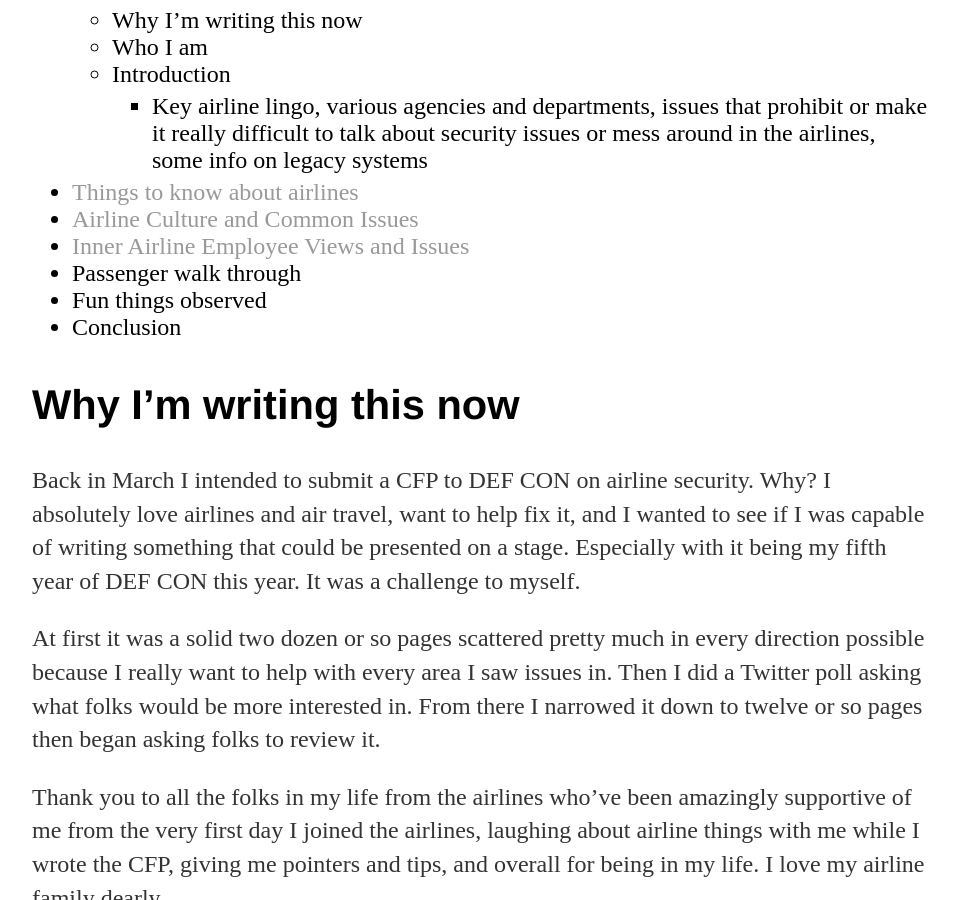
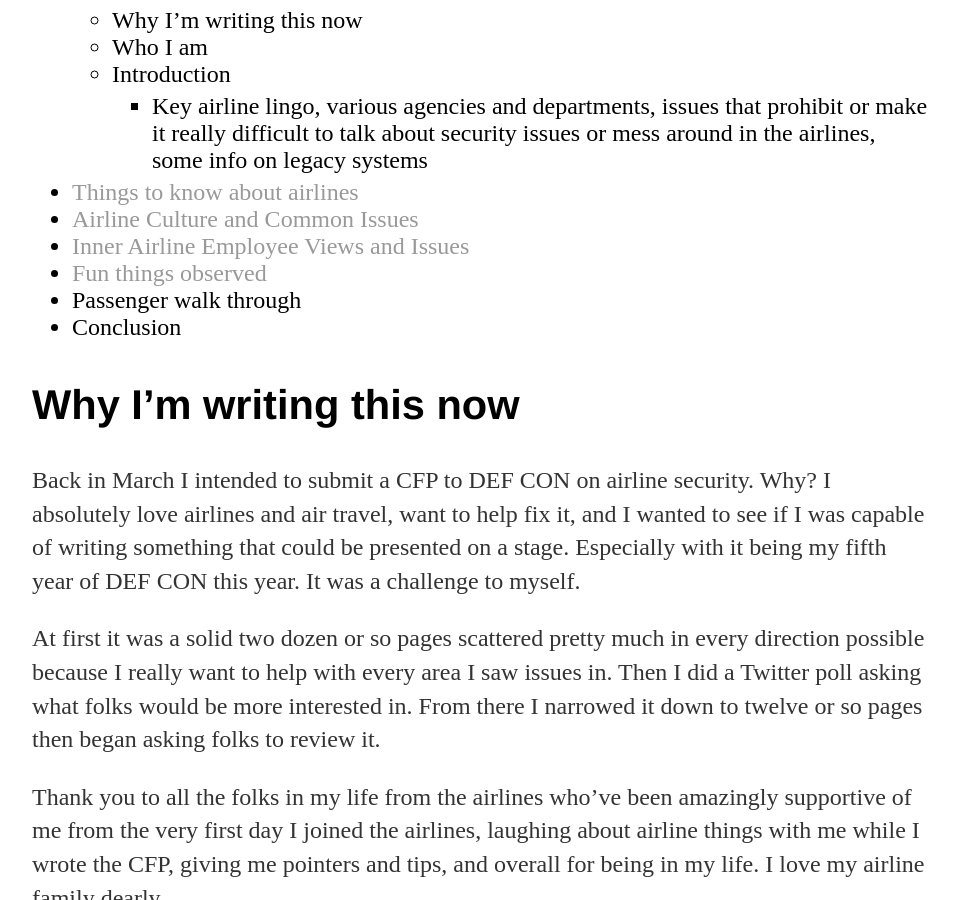
Before and after one commit to Avizc/avizc.github.io, a Jekyll site: the page built from _posts/2017-07-08-play-date-at-airlines-part-1.md, in a window 1280 px wide and 900 px high, scrolled down 893 px. Shown: the whole window, without its empty margins (160-1118 px from the left). Built offline with Jekyll 4.4.1, drawn with Linux system fonts in a browser that asks for light colours; part of the change alters nothing that is shown.

```diff
--- a/_posts/2017-07-08-play-date-at-airlines-part-1.md
+++ b/_posts/2017-07-08-play-date-at-airlines-part-1.md
@@ -21,8 +21,8 @@ If folks actually enjoy this series I’ll do it for other areas of the airlines
 * [Things to know about airlines](https://avizc.github.io/2017/07/08/play-date-at-airlines-part-2.html)
 * [Airline Culture and Common Issues](https://avizc.github.io/2017/07/08/play-date-at-airlines-part-3.html)
 * [Inner Airline Employee Views and Issues](https://avizc.github.io/2017/07/10/play-date-at-airlines-part-4.html)
+* [Fun things observed](https://avizc.github.io/2017/07/10/play-date-at-airlines-part-5.html)
 * Passenger walk through
-* Fun things observed
 * Conclusion
 
 ## Why I’m writing this now
```
